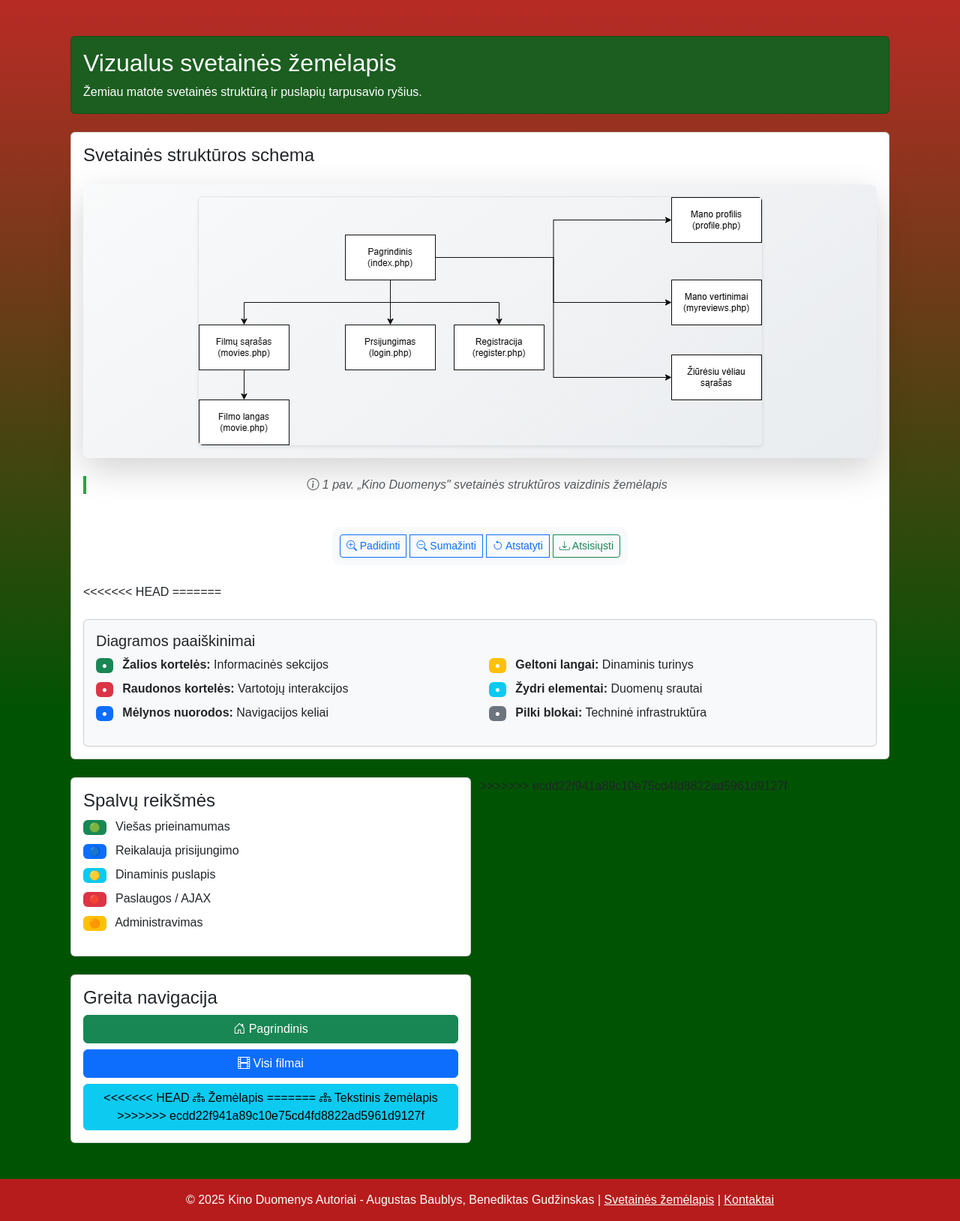
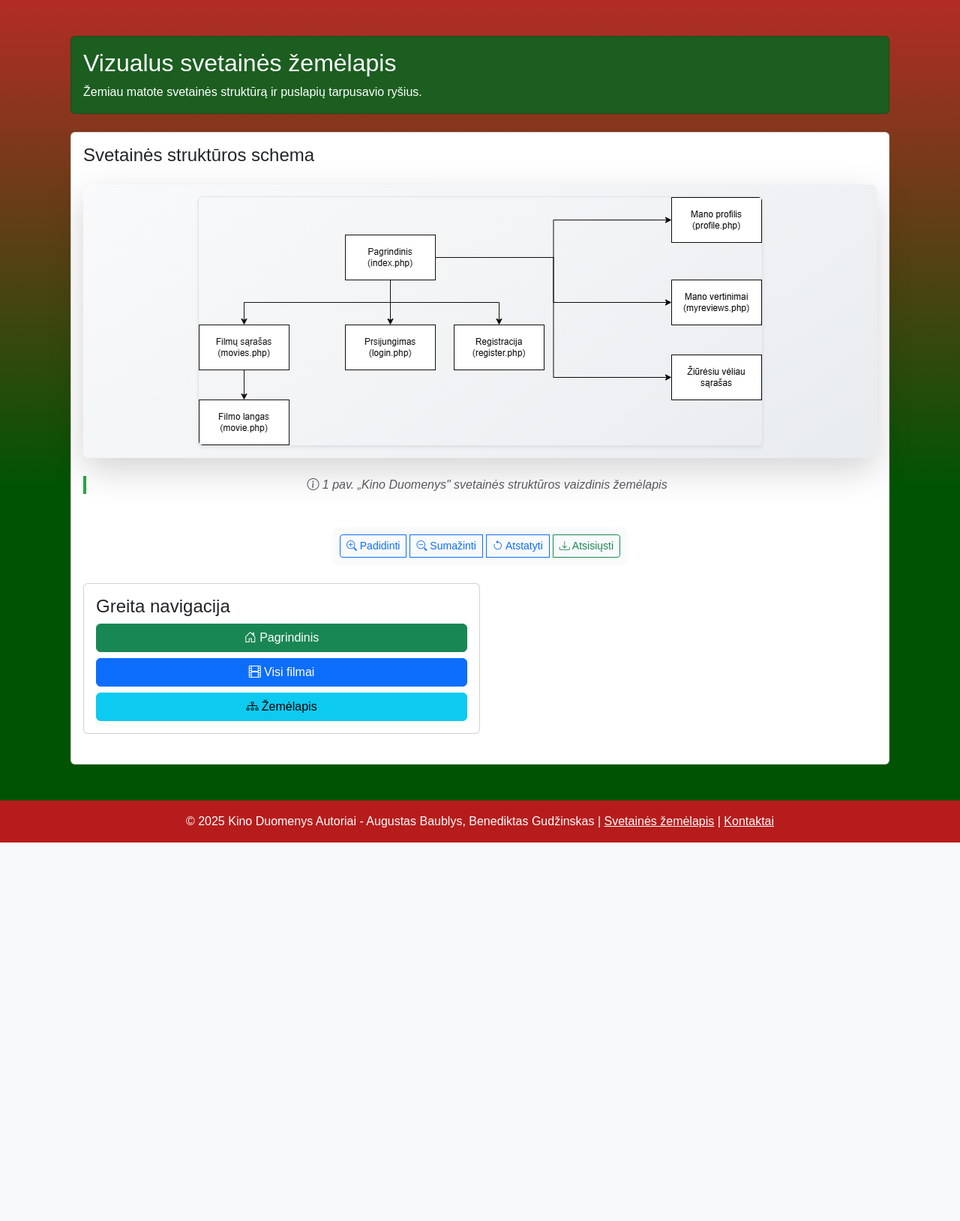
Before and after one commit to ABis-here/PD2, a PHP site: page /sitemap.php in a window 1280 px wide. Shown: the part 70-1699 px from the top of the page at 75% size. After the commit the page ends 1194 px from the top, so only its background shows below. Run offline with PHP 8.4, Linux system fonts and the light colour scheme; some web fonts are replaced.

Commit message:
uodated sitemap(svarbu)
panaikinti splavos ir panasiai

```diff
--- a/sitemap.php
+++ b/sitemap.php
@@ -52,70 +52,6 @@ include 'includes/header.php';
                             </a>
                         </div>
                     </div>
-<<<<<<< HEAD
-=======
-
-                    <!-- Image Description -->
-                    <div class="card bg-light mt-4">
-                        <div class="card-body">
-                            <h5 class="card-title"> Diagramos paaiškinimai</h5>
-                            <div class="row">
-                                <div class="col-md-6">
-                                    <ul class="list-unstyled">
-                                        <li class="mb-2">
-                                            <span class="badge bg-success me-2">●</span>
-                                            <strong>Žalios kortelės:</strong> Informacinės sekcijos
-                                        </li>
-                                        <li class="mb-2">
-                                            <span class="badge bg-danger me-2">●</span>
-                                            <strong>Raudonos kortelės:</strong> Vartotojų interakcijos
-                                        </li>
-                                        <li class="mb-2">
-                                            <span class="badge bg-primary me-2">●</span>
-                                            <strong>Mėlynos nuorodos:</strong> Navigacijos keliai
-                                        </li>
-                                    </ul>
-                                </div>
-                                <div class="col-md-6">
-                                    <ul class="list-unstyled">
-                                        <li class="mb-2">
-                                            <span class="badge bg-warning me-2">●</span>
-                                            <strong>Geltoni langai:</strong> Dinaminis turinys
-                                        </li>
-                                        <li class="mb-2">
-                                            <span class="badge bg-info me-2">●</span>
-                                            <strong>Žydri elementai:</strong> Duomenų srautai
-                                        </li>
-                                        <li class="mb-2">
-                                            <span class="badge bg-secondary me-2">●</span>
-                                            <strong>Pilki blokai:</strong> Techninė infrastruktūra
-                                        </li>
-                                    </ul>
-                                </div>
-                            </div>
-                        </div>
-                    </div>
-                </div>
-            </div>
-        </div>
-    </div>
-
-    <div class="row">
-        <div class="col-md-6">
-            <div class="card mb-4">
-                <div class="card-body">
-                    <h4 class="card-title"> Spalvų reikšmės</h4>
-                    <ul class="list-unstyled">
-                        <li class="mb-2"><span class="badge bg-success me-2">🟢</span> Viešas prieinamumas</li>
-                        <li class="mb-2"><span class="badge bg-primary me-2">🔵</span> Reikalauja prisijungimo</li>
-                        <li class="mb-2"><span class="badge bg-info me-2">🟡</span> Dinaminis puslapis</li>
-                        <li class="mb-2"><span class="badge bg-danger me-2">🔴</span> Paslaugos / AJAX</li>
-                        <li class="mb-2"><span class="badge bg-warning me-2">🟠</span> Administravimas</li>
-                    </ul>
-                </div>
-            </div>
-        </div>
->>>>>>> ecdd22f941a89c10e75cd4fd8822ad5961d9127f
 
         <div class="col-md-6">
             <div class="card mb-4">
@@ -129,11 +65,7 @@ include 'includes/header.php';
                             <i class="bi bi-film"></i> Visi filmai
                         </a>
                         <a href="includes/sitemap.png?v=1.0" class="btn btn-info">
-<<<<<<< HEAD
                             <i class="bi bi-diagram-3"></i> Žemėlapis
-=======
-                            <i class="bi bi-diagram-3"></i> Tekstinis žemėlapis
->>>>>>> ecdd22f941a89c10e75cd4fd8822ad5961d9127f
                         </a>
                     </div>
                 </div>
```
